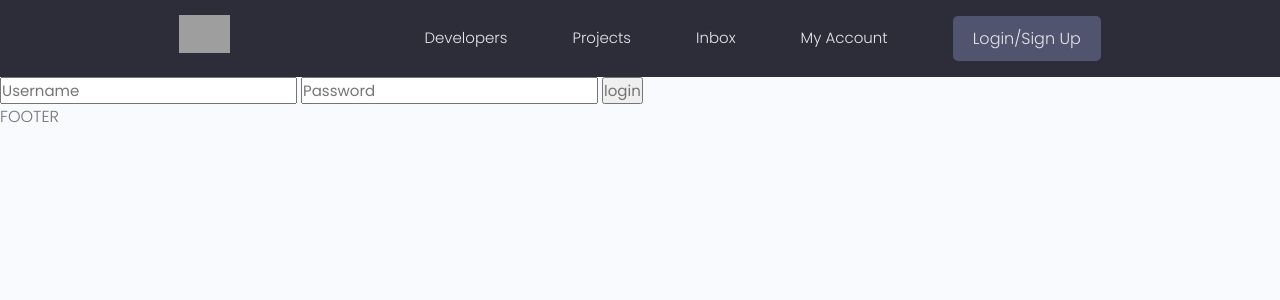
After one commit to mrman511/learn-django, a Django app: page /login in a window 1280 px wide. The commit adds this page. Shown: the top 300 px of the page. Run offline with Django 4.2, Linux system fonts and the light colour scheme; some libraries are stand-ins or nearby versions; grey boxes are pictures that could not be loaded.

Commit message:
Udemy ch 17 implemented functionality for login, and logout including flash messages

```diff
--- a/devsearch/projects/views.py
+++ b/devsearch/projects/views.py
@@ -1,4 +1,5 @@
 from django.shortcuts import render, redirect
+from django.contrib.auth.decorators import login_required
 from django.http import HttpResponse
 from .models import Project
 from .forms import ProjectForm
@@ -24,6 +25,7 @@ def project(request, pk):
 
   return render(request, 'projects/single-project.html', context)
 
+@login_required(login_url="login")
 def createProject(request):
 
   if request.method == 'POST':
@@ -36,6 +38,7 @@ def createProject(request):
   context = {'form': form}
   return render(request, 'projects/project_form.html', context)
 
+@login_required(login_url="login")
 def updateProject(request, pk):
   project = Project.objects.get(id=pk)
   form = ProjectForm(instance=project)
@@ -50,6 +53,7 @@ def updateProject(request, pk):
   context = {'form': form}
   return render(request, 'projects/project_form.html', context)
 
+@login_required(login_url="login")
 def deleteProject(request, pk):
   project = Project.objects.get(id=pk)
 
--- a/devsearch/templates/main.html
+++ b/devsearch/templates/main.html
@@ -21,6 +21,14 @@
 <body>
     {% include 'navbar.html' %}
 
+    {% if messages %}
+  <ul class="messages">
+      {% for message in messages %}
+      <li{% if message.tags %} class="{{ message.tags }}"{% endif %}>{{ message }}</li>
+      {% endfor %}
+  </ul>
+{% endif %}
+
     {% block content %}
 
     {% endblock content %}
--- a/devsearch/templates/navbar.html
+++ b/devsearch/templates/navbar.html
@@ -16,8 +16,13 @@
         <li class="header__menuItem"><a href="{% url 'projects' %}">Projects</a></li>
         <li class="header__menuItem"><a href="">Inbox</a></li>
         <li class="header__menuItem"><a href="">My Account</a></li>
-        <li class="header__menuItem"><a href="{% url 'create-project' %}" class="btn btn--sub">Add Project</a></li>
-        <li class="header__menuItem"><a href="" class="btn btn--sub">Login/Sign Up</a></li>
+
+        {% if request.user.is_authenticated %}
+        <li class="header__menuItem"><a href="{% url 'create-project' %}" >Add Project</a></li>
+        <li class="header__menuItem"><a href="{% url 'logout' %}" class="btn btn--sub">Logout</a></li>
+        {% else %}
+        <li class="header__menuItem"><a href="{% url 'login' %}" class="btn btn--sub">Login/Sign Up</a></li>
+        {% endif %}
       </ul>
     </nav>
   </div>
--- a/devsearch/users/apps.py
+++ b/devsearch/users/apps.py
@@ -4,3 +4,6 @@ from django.apps import AppConfig
 class UsersConfig(AppConfig):
     default_auto_field = 'django.db.models.BigAutoField'
     name = 'users'
+
+    def ready(self):
+        import users.signals
--- a/devsearch/users/models.py
+++ b/devsearch/users/models.py
@@ -4,7 +4,13 @@ import uuid
 # !! https://docs.djangoproject.com/en/4.0/ref/contrib/auth/ !!!
 from django.contrib.auth.models import User
 
+
+
 # Create your models here.
+
+# !!!https://docs.djangoproject.com/en/4.0/topics/signals/!!!
+
+
 class Profile(models.Model):
   # attributes
   user = models.OneToOneField(User, on_delete=models.CASCADE, null=True, blank=True,)
--- /dev/null
+++ b/devsearch/users/templates/users/login_register.html
@@ -0,0 +1,10 @@
+{% extends 'main.html' %}
+
+{% block content %}
+<form action="{% url 'login' %}" method="POST">
+  {% csrf_token %}
+  <input type="text" name="username" placeholder="Username">
+  <input type="password" name="password" placeholder="Password">
+  <input type="submit" value="login">
+</form>
+{% endblock content %}
--- a/devsearch/users/urls.py
+++ b/devsearch/users/urls.py
@@ -2,7 +2,10 @@ from django.urls import path
 from . import views
 
 urlpatterns = [
+  path('login', views.loginUser, name="login"),
+  path('logout', views.logoutUser, name="logout"),
+
+
   path('', views.profiles, name='profiles'),
-
   path('profile/<str:pk>/', views.userProfile, name='user-profile')
 ]
--- a/devsearch/users/views.py
+++ b/devsearch/users/views.py
@@ -1,5 +1,40 @@
-from django.shortcuts import render
+from django.shortcuts import render, redirect
+from django.contrib.auth import login, authenticate, logout
+from django.contrib.auth.decorators import login_required
+from django.contrib import messages
+from django.contrib.auth.models import User
 from .models import Profile
+
+def loginUser(request):
+  if request.user.is_authenticated:
+    return redirect('profiles')
+
+  if request.method == "POST":
+    username = request.POST['username']
+    password = request.POST['password']
+
+    try:
+      user = User.objects.get(username=username)
+    except:
+      messages.error(request, 'Username does not exist')
+
+    user = authenticate(request, username=username, password=password)
+
+    if user is not None:
+      login(request, user)
+      return redirect('profiles')
+    else:
+      messages.error(request, "Username or password is incorrect")
+
+  return render(request, 'users/login_register.html')
+
+def logoutUser(request):
+  logout(request)
+  messages.error(request, "User was logged out")
+  return redirect('login')
+
+
+
 
 # Create your views here.
 def profiles(request):
```
Also changed, not shown: devsearch/users/signals.py (added, +23 -0 lines), devsearch/db.sqlite3, 1 other file.
